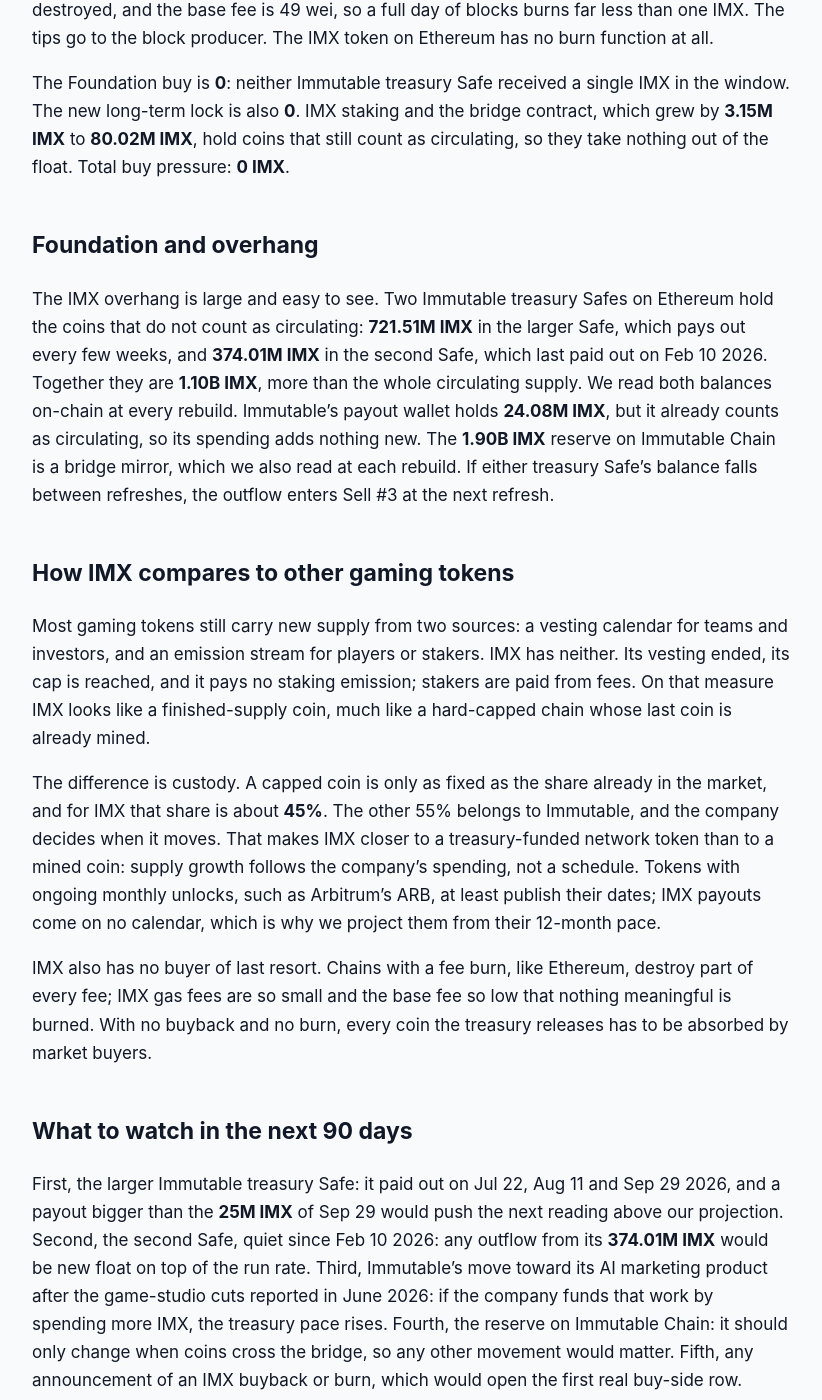
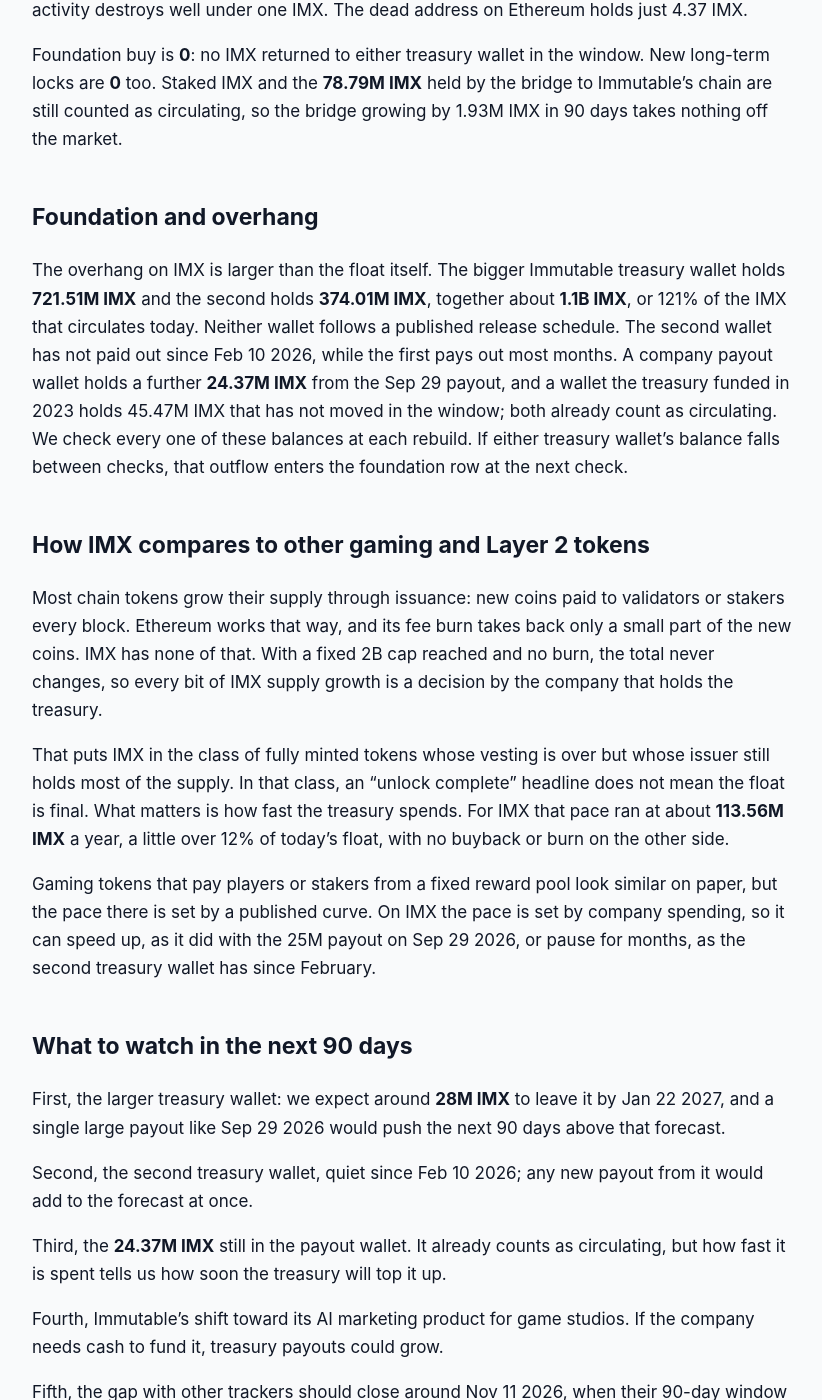
Before and after one commit to jeevansongmy-spec/mrnasdog-articles, a Jekyll site: the page built from crypto/imx-pressure-framework.md, in a window 1280 px wide and 1400 px high, scrolled down 1706 px. Shown: the whole window, without its empty margins (228-1050 px from the left). Built offline with Jekyll 4.4.1, drawn with Linux system fonts in a browser that asks for light colours; some of the changed text lies outside the part shown.

Commit message:
publish: crypto/imx-pressure-framework

```diff
--- a/crypto/imx-pressure-framework.md
+++ b/crypto/imx-pressure-framework.md
@@ -1,6 +1,6 @@
 ---
 title:         "IMX Inflation Analysis · October 2026 · Supply growing · projected to keep growing"
-description:   "IMX is inflationary on its float: no new coins, but the Immutable treasury released 33.0M IMX in 90 days, +3.65% net, about +3.34% next. No buyback."
+description:   "IMX supply is growing: no coin can be minted, but Immutable's treasury paid out 30M IMX in 90 days, +3.32% net, about +3.10% next. No buyback, no burn."
 canonical_url: "https://mrnasdog.com/research/imx/inflation"
 tags:          ["crypto", "imx", "immutable", "gaming"]
 published:     true
@@ -12,48 +12,56 @@ This is the long supply read. For the signal, the price drivers and the question
 
 # IMX Inflation Analysis · October 2026 · Supply growing · projected to keep growing
 
-IMX is inflationary on its tradable float even though no new IMX can ever be created. The Immutable treasury paid out **33.0M IMX** in the last 90 days, nothing was bought back or burned, and the float grew by **+3.65%**; at the treasury's 12-month pace the next 90 days add about **30.21M IMX**, or **+3.34%**. The ceiling is the **2B** hard cap, and **1.10B IMX** still sit in two treasury Safes.
+IMX supply is growing, even though not a single new IMX can be created. The token is capped at **2B** and every coin was minted long ago, yet only **904.47M** IMX circulate. The rest sits in two Immutable treasury wallets, and between Jul 26 and Oct 24 2026 the treasury paid out **30M IMX**. Nothing came back through a buyback or a burn, so the circulating supply grew **+3.32%** in 90 days, and we expect about **+3.10%** in the next 90. Other trackers read **+7.36%** because of a one-time recount.
 
 ## The verdict, in one paragraph
 
-Over the 90 days from Jul 16 to Oct 14 2026, IMX supply in the market grew by **+3.65%**: **33.0M IMX** came out of the treasury and **0** went the other way, against **904.47M IMX** circulating. The monitor reads **+7.36%** for the same stretch, a gap of **3.71 percentage points**, so a ⚠ monitor gap note ships on the coin page. The reason is known: the supply figure the monitor reads sat near 842.4M IMX from Mar 31 to Aug 1 2026, then reset on Aug 13 2026 and counted in about **29.0M IMX** that had left the treasury before this window. Those were old payouts, not new coins, so our number stays at **+3.65%**, with **+3.34%** projected next. In one line: Immutable is a fixed-cap token whose float grows by treasury payouts.
+Our 90-day net for IMX is **+3.32%**: **30M IMX** of new circulating supply against **0** removed, on a float of **904.47M**. The next 90 days project to **+3.10%**, or about **28M IMX**. Other trackers show **+7.36%** for the same window, a gap of **4.05 percentage points**, so the page carries a warning chip. The gap is not hidden supply: the supply figure those trackers read stood still near 842.4M IMX from Mar 31 to Aug 3 2026 while the treasury kept paying out, then jumped to 879.6M IMX on Aug 13 2026 to catch up. About **32.0M IMX** of that jump left the treasury before this window began. IMX is a capped token that inflates on its float through company treasury payouts.
 
 ## Sell pressure: where new IMX comes from
 
-Protocol inflation is **0**. The IMX token on Ethereum has a hard cap of 2,000,000,000 coins and every one of them already exists. We called the mint function on the token contract: it refused a normal caller, and even when we gave the caller the minting role in a simulated call, the contract refused again because the cap was reached. Immutable Chain, the gaming network where IMX pays for gas, pays no block rewards, and the IMX used there is bridged from the same 2B coins.
+Protocol inflation is **0**. The IMX contract on Ethereum has a fixed cap of 2B written into it when it was deployed, and the total supply has already reached that cap, so any attempt to mint more IMX fails. Immutable's own chain uses IMX for gas but pays no new IMX to block producers; the IMX on that chain is bridged from Ethereum, not printed.
 
-Vesting unlocks are **0**. The IMX vesting schedules from the 2021 token launch are over. The two contracts that moved coins into the Immutable treasury in 28-day steps are empty, and the last step, about **11.03M IMX**, landed on Mar 30 2026. Unlock trackers show no scheduled IMX unlock left.
+Vesting unlocks are **0**. Immutable said on Oct 31 2025 that the multi-year unlock schedule was complete. The last vesting payment moved on Mar 30 2026, and it went into the treasury, not to the market. The vesting contracts that fed the treasury now hold nothing.
 
-Foundation and unscheduled unlocks are the whole story: **33.0M IMX** in this window. The larger Immutable treasury Safe sent **3M IMX** on Jul 22, **5M IMX** on Aug 11 and **25M IMX** on Sep 29 2026 to Immutable's payout wallet, and its balance fell by exactly that amount. The payout wallet counts as circulating, so the coins enter the float the moment they leave the Safe. Over the last 12 months the two Immutable treasury Safes paid out **122.5M IMX**, and the larger Safe paid out in every quarter of that year. That steady pattern is why the next 90 days carry about **30.21M IMX**, the 12-month pace, rather than zero.
+Foundation and unscheduled unlocks are the whole story: **30M IMX** in the last 90 days. The larger treasury wallet sent **5M IMX** on Aug 11 2026 and **25M IMX** on Sep 29 2026 to a company payout wallet. That payout wallet then sends IMX on to the bridge to Immutable's chain and to partner wallets. The 25M payout was the biggest single one of the past year. Across the last 12 months the two treasury wallets paid out **113.56M IMX**, which works out to about **28M IMX** per 90 days. That is our forecast for the next window, because the larger wallet has paid out almost every month for a year.
 
-Long-term locked or bankruptcy supply is **0**. No court estate, trustee or long lock holds IMX. A reserve of about **1.90B IMX** on Immutable Chain exists only to back coins bridged from Ethereum, and it did not move during the window.
+Long-term locks and bankruptcy releases are **0**. No estate, court or exchange liquidation holds IMX that is waiting to be released. A reserve of about **1.9B IMX** on Immutable's chain exists only to pay out coins bridged in from Ethereum, and it did not move between Jul 26 and Oct 24 2026.
 
 ## Buy pressure: where new IMX goes
 
-The programmatic buyback is **0**. Immutable runs no IMX buyback. Part of the platform's trading fees is collected in IMX and paid to IMX stakers, but those coins move from users to stakers and stay in the market.
+Programmatic buyback is **0**. Immutable does not buy IMX back. A share of marketplace fees is paid to IMX stakers every two weeks, but those rewards are coins that already circulate, so they move IMX between holders without taking any out of the market.
 
-The protocol fee burn is **0**. Gas on Immutable Chain is paid in IMX, but only the base fee is destroyed, and the base fee is 49 wei, so a full day of blocks burns far less than one IMX. The tips go to the block producer. The IMX token on Ethereum has no burn function at all.
+Protocol fee burn is **0**. The IMX contract has no burn function, so its total can never fall. Gas on Immutable's chain is paid in IMX, but the burned base fee is so small that a full day of activity destroys well under one IMX. The dead address on Ethereum holds just 4.37 IMX.
 
-The Foundation buy is **0**: neither Immutable treasury Safe received a single IMX in the window. The new long-term lock is also **0**. IMX staking and the bridge contract, which grew by **3.15M IMX** to **80.02M IMX**, hold coins that still count as circulating, so they take nothing out of the float. Total buy pressure: **0 IMX**.
+Foundation buy is **0**: no IMX returned to either treasury wallet in the window. New long-term locks are **0** too. Staked IMX and the **78.79M IMX** held by the bridge to Immutable's chain are still counted as circulating, so the bridge growing by 1.93M IMX in 90 days takes nothing off the market.
 
 ## Foundation and overhang
 
-The IMX overhang is large and easy to see. Two Immutable treasury Safes on Ethereum hold the coins that do not count as circulating: **721.51M IMX** in the larger Safe, which pays out every few weeks, and **374.01M IMX** in the second Safe, which last paid out on Feb 10 2026. Together they are **1.10B IMX**, more than the whole circulating supply. We read both balances on-chain at every rebuild. Immutable's payout wallet holds **24.08M IMX**, but it already counts as circulating, so its spending adds nothing new. The **1.90B IMX** reserve on Immutable Chain is a bridge mirror, which we also read at each rebuild. If either treasury Safe's balance falls between refreshes, the outflow enters Sell #3 at the next refresh.
+The overhang on IMX is larger than the float itself. The bigger Immutable treasury wallet holds **721.51M IMX** and the second holds **374.01M IMX**, together about **1.1B IMX**, or 121% of the IMX that circulates today. Neither wallet follows a published release schedule. The second wallet has not paid out since Feb 10 2026, while the first pays out most months. A company payout wallet holds a further **24.37M IMX** from the Sep 29 payout, and a wallet the treasury funded in 2023 holds 45.47M IMX that has not moved in the window; both already count as circulating. We check every one of these balances at each rebuild. If either treasury wallet's balance falls between checks, that outflow enters the foundation row at the next check.
 
-## How IMX compares to other gaming tokens
+## How IMX compares to other gaming and Layer 2 tokens
 
-Most gaming tokens still carry new supply from two sources: a vesting calendar for teams and investors, and an emission stream for players or stakers. IMX has neither. Its vesting ended, its cap is reached, and it pays no staking emission; stakers are paid from fees. On that measure IMX looks like a finished-supply coin, much like a hard-capped chain whose last coin is already mined.
+Most chain tokens grow their supply through issuance: new coins paid to validators or stakers every block. Ethereum works that way, and its fee burn takes back only a small part of the new coins. IMX has none of that. With a fixed 2B cap reached and no burn, the total never changes, so every bit of IMX supply growth is a decision by the company that holds the treasury.
 
-The difference is custody. A capped coin is only as fixed as the share already in the market, and for IMX that share is about **45%**. The other 55% belongs to Immutable, and the company decides when it moves. That makes IMX closer to a treasury-funded network token than to a mined coin: supply growth follows the company's spending, not a schedule. Tokens with ongoing monthly unlocks, such as Arbitrum's ARB, at least publish their dates; IMX payouts come on no calendar, which is why we project them from their 12-month pace.
+That puts IMX in the class of fully minted tokens whose vesting is over but whose issuer still holds most of the supply. In that class, an "unlock complete" headline does not mean the float is final. What matters is how fast the treasury spends. For IMX that pace ran at about **113.56M IMX** a year, a little over 12% of today's float, with no buyback or burn on the other side.
 
-IMX also has no buyer of last resort. Chains with a fee burn, like Ethereum, destroy part of every fee; IMX gas fees are so small and the base fee so low that nothing meaningful is burned. With no buyback and no burn, every coin the treasury releases has to be absorbed by market buyers.
+Gaming tokens that pay players or stakers from a fixed reward pool look similar on paper, but the pace there is set by a published curve. On IMX the pace is set by company spending, so it can speed up, as it did with the 25M payout on Sep 29 2026, or pause for months, as the second treasury wallet has since February.
 
 ## What to watch in the next 90 days
 
-First, the larger Immutable treasury Safe: it paid out on Jul 22, Aug 11 and Sep 29 2026, and a payout bigger than the **25M IMX** of Sep 29 would push the next reading above our projection. Second, the second Safe, quiet since Feb 10 2026: any outflow from its **374.01M IMX** would be new float on top of the run rate. Third, Immutable's move toward its AI marketing product after the game-studio cuts reported in June 2026: if the company funds that work by spending more IMX, the treasury pace rises. Fourth, the reserve on Immutable Chain: it should only change when coins cross the bridge, so any other movement would matter. Fifth, any announcement of an IMX buyback or burn, which would open the first real buy-side row.
+First, the larger treasury wallet: we expect around **28M IMX** to leave it by Jan 22 2027, and a single large payout like Sep 29 2026 would push the next 90 days above that forecast.
+
+Second, the second treasury wallet, quiet since Feb 10 2026; any new payout from it would add to the forecast at once.
+
+Third, the **24.37M IMX** still in the payout wallet. It already counts as circulating, but how fast it is spent tells us how soon the treasury will top it up.
+
+Fourth, Immutable's shift toward its AI marketing product for game studios. If the company needs cash to fund it, treasury payouts could grow.
+
+Fifth, the gap with other trackers should close around Nov 11 2026, when their 90-day window no longer reaches back before the Aug 13 2026 recount.
 
 ## Summary
 
-IMX is inflationary on its float even with a fixed 2B cap: the Immutable treasury released **33.0M IMX** in 90 days, supply in the market grew **+3.65%**, and the 12-month pace points to about **+3.34%** over the next 90 days. Nothing is minted, nothing vests and nothing is burned or bought back, so treasury payouts are the only moving part. The key risk is the **1.10B IMX** still held in two Immutable treasury Safes, released on no public calendar. The ceiling is hard: circulating supply can never pass 2B.
+IMX is a fully minted, capped token whose circulating supply still grows, by **+3.32%** in the last 90 days and about **+3.10%** in the next 90. The cause is not minting or vesting but payouts from Immutable's treasury, which still holds about **1.1B IMX**, more than the whole float. No buyback or burn offsets those payouts. The 2B cap is a hard ceiling on total supply, but the float can keep rising until the treasury is empty.
 
-MrNasDog Pressure Framework analysis of IMX, Metric 1 — Inflation. Data + explanation only. Not financial advice. Checked Oct 14 2026.
+*MrNasDog Pressure Framework analysis of IMX, Metric 1 — Inflation. Data + explanation only. Not financial advice. Checked Oct 24 2026.*
```
